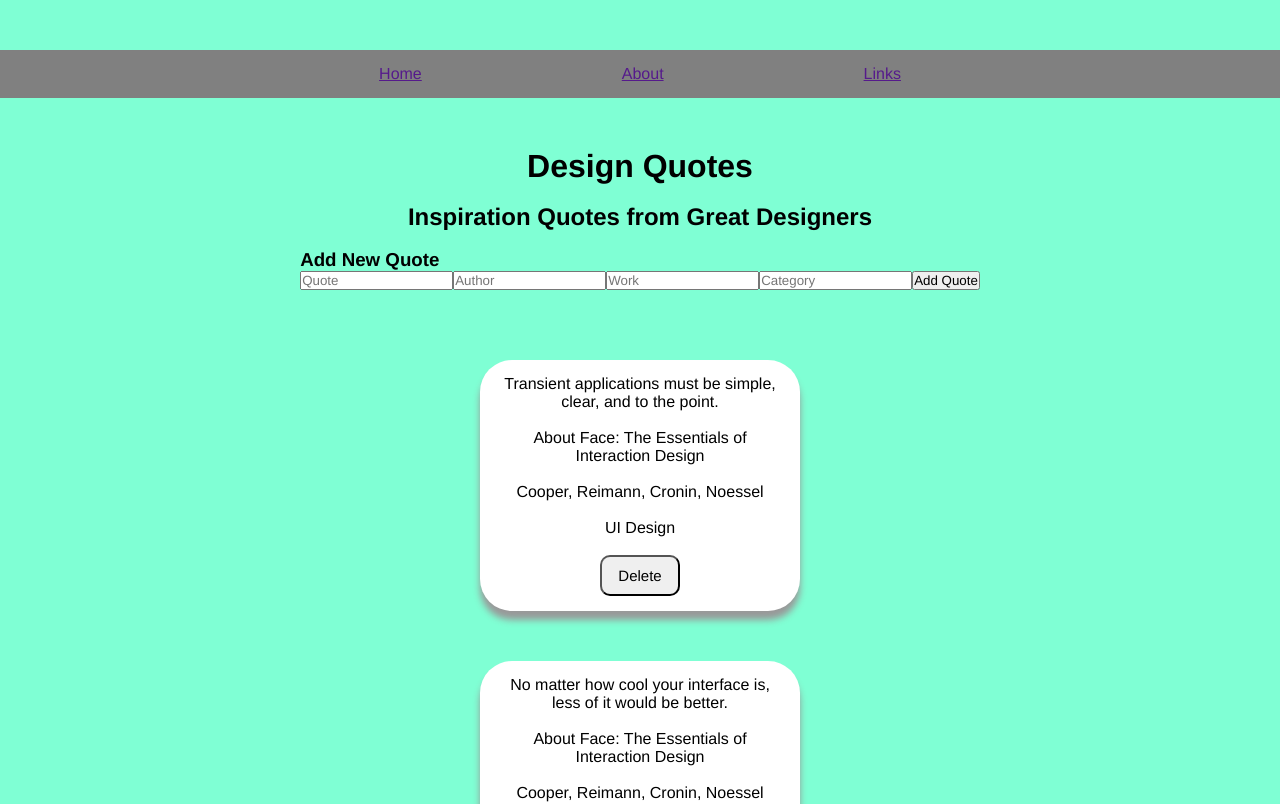
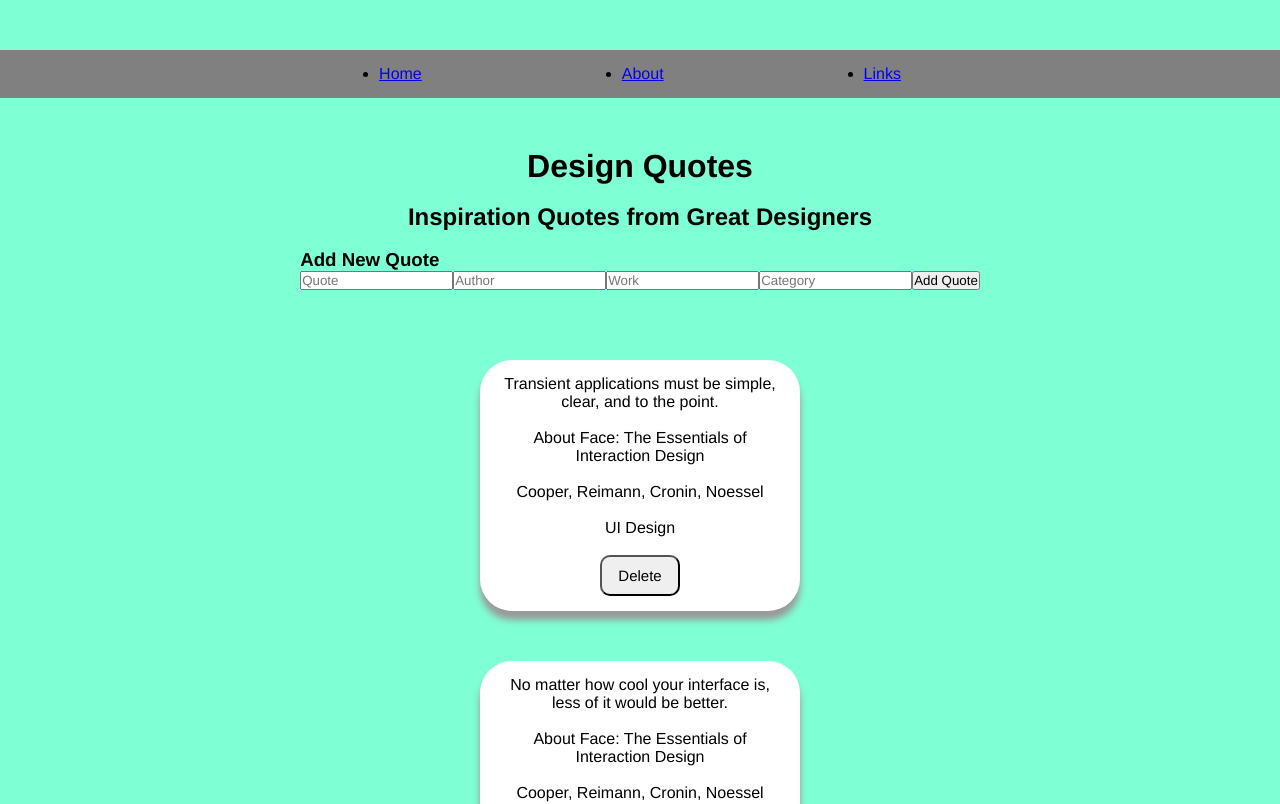
Before and after one commit to keoshaug/flatironFrontEndPhase2ReactProject, a React (Vite) app: page / in a window 1280 px wide. Shown: the top 804 px of the page. Built offline with nearby package versions, Linux system fonts and the light colour scheme; data requests are answered from the project's data file.

Commit message:
spacing out items on navbar

```diff
--- a/src/components/Navbar.jsx
+++ b/src/components/Navbar.jsx
@@ -6,9 +6,15 @@ const Navbar = () => {
     <>
     <nav className='navBar'>
         <ul className='nav-ul'>
-            <li className='nav-li'><a href="" className='site-title'>Home</a></li>
-            <li className='nav-li'><a href="" className='site-title'>About</a></li>
-            <li className='nav-li'><a href="" className='site-title'>Links</a></li>
+            <div className='nav-li'>
+            <li className='active'><a href='./Header.jsx'>Home</a></li>
+            </div>
+            <div className='nav-li'>
+            <li className='active'><a href='./Main.jsx'>About</a></li>
+            </div>
+            <div className='nav-li'>
+            <li className='active'><a href='./Footer.jsx'>Links</a></li>
+            </div>
         </ul>
     </nav>
     </>
```
